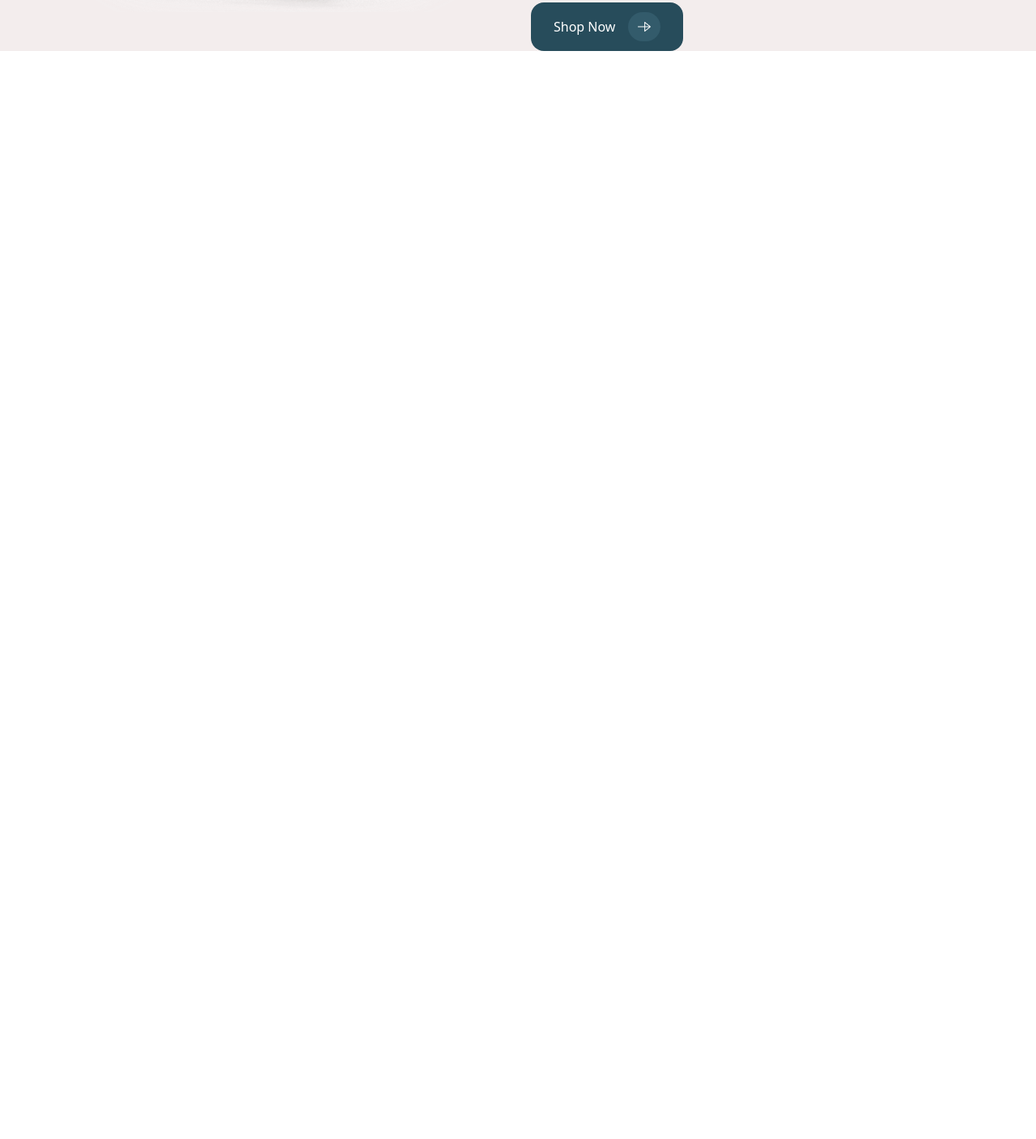
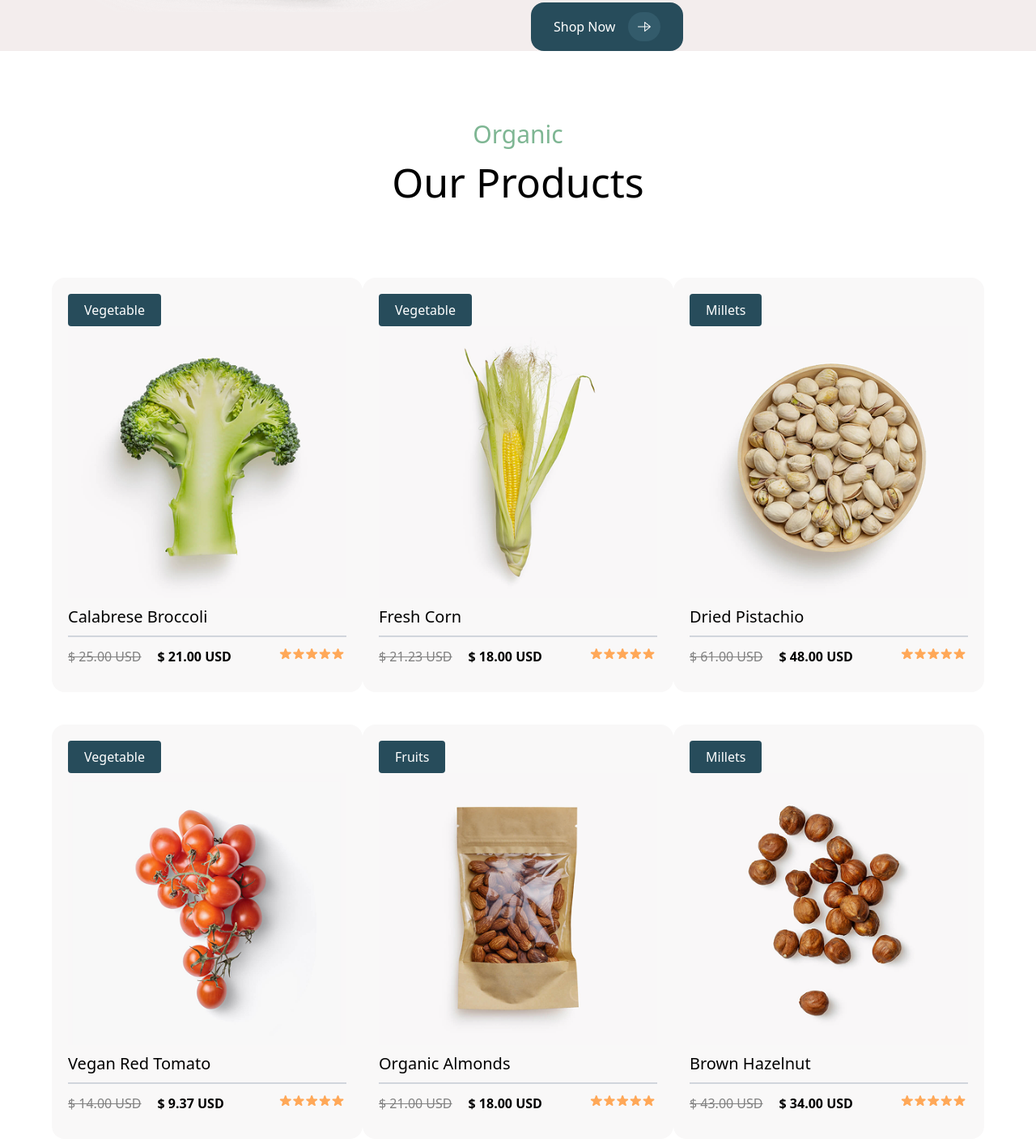
Before and after one commit to abubakrhomidov2009-ux/abubakr-7, a website: page src/index.html in a window 1280 px wide. Shown: the part 1905-3312 px from the top of the page at 81% size. Before the commit the page ends 1968 px from the top, so only its background shows below. Drawn offline with nearby package versions, Linux system fonts and the light colour scheme; files that its build step writes are made by us from their sources.

Commit message:
forth section

```diff
--- a/src/index.html
+++ b/src/index.html
@@ -1,11 +1,13 @@
 <!DOCTYPE html>
 <html lang="en">
+
 <head>
     <meta charset="UTF-8">
     <meta name="viewport" content="width=device-width, initial-scale=1.0">
     <title>Document</title>
     <link rel="stylesheet" href="output.css">
 </head>
+
 <body>
     <header class="">
         <nav class="max-w-300 m-auto w-[90%] flex justify-between items-center py-5">
@@ -43,7 +45,8 @@
     </header>
 
     <main>
-        <section class="max-w-400 m-auto w-[90%] lg:flex lg:flex-row flex flex-col lg:gap-0 gap-5 justify-between mt-20 ">
+        <section
+            class="max-w-400 m-auto w-[90%] lg:flex lg:flex-row flex flex-col lg:gap-0 gap-5 justify-between mt-20 ">
             <div class="bg-[url(bg2.png)] lg:w-166 h-90 bg-no-repeat text-white">
                 <div class="pl-10 pt-25">
                     <p class="font-serif text-[25px]">Natural!!</p>
@@ -66,7 +69,8 @@
         </section>
 
         <section class="bg-[#f3eded] mt-20">
-            <div class="max-w-400 m-auto w-[90%] lg:flex lg:flex-row flex flex-col-reverse items-center justify-between">
+            <div
+                class="max-w-400 m-auto w-[90%] lg:flex lg:flex-row flex flex-col-reverse items-center justify-between">
                 <div>
                     <img src="./IMAGE (16).png" alt="">
                 </div>
@@ -79,13 +83,16 @@
                         <h1 class="text-[40px]">Foods For Strong Health</h1>
                     </div>
 
-                    <p class="lg:w-140">Welcome to the world of natural and organic. Here you can discover the bounty of nature. We have grown on the principles of health, and care. We aim to give our customers a healthy chemical-free meal for perfect nutrition.</p>
+                    <p class="lg:w-140">Welcome to the world of natural and organic. Here you can discover the bounty of
+                        nature. We have grown on the principles of health, and care. We aim to give our customers a
+                        healthy chemical-free meal for perfect nutrition.</p>
 
                     <div class="flex items-center gap-5">
                         <div><img src="./Frame (2).png" alt=""></div>
                         <div class="flex flex-col gap-3">
                             <p class="text-[20px]">Organic Foods Only</p>
-                            <p class="lg:w-110">The Product that you ordered will be verified that we have or not if have we will start to move on with the next step.</p>
+                            <p class="lg:w-110">The Product that you ordered will be verified that we have or not if
+                                have we will start to move on with the next step.</p>
                         </div>
                     </div>
 
@@ -93,11 +100,13 @@
                         <div><img src="./Frame (3).png" alt=""></div>
                         <div class="flex flex-col gap-3">
                             <p class="text-[20px]">Quality Standards</p>
-                            <p class="lg:w-110">Once your product is packed it will be delivered to your nearby locality you can directly visit the to buy the product.</p>
+                            <p class="lg:w-110">Once your product is packed it will be delivered to your nearby locality
+                                you can directly visit the to buy the product.</p>
                         </div>
                     </div>
 
-                    <div class="text-white bg-[#274C5B] lg:m-0 m-auto  px-7 w-fit flex items-center gap-4 p-3 rounded-2xl">
+                    <div
+                        class="text-white bg-[#274C5B] lg:m-0 m-auto  px-7 w-fit flex items-center gap-4 p-3 rounded-2xl">
                         <p>Shop Now</p>
                         <div class="bg-[#335B6B] w-fit p-3 rounded-4xl">
                             <div><img src="./Vector (36).png" alt=""></div>
@@ -107,6 +116,130 @@
                 </div>
             </div>
         </section>
+
+        <section class="max-w-400 m-auto w-[90%]">
+            <div class="text-center py-20">
+                <p class="text-[#7EB693] text-[30px]">Organic</p>
+                <h1 class="text-[50px]">Our Products</h1>
+            </div>
+
+            <div class="flex flex-col gap-5 lg:gap-10">
+
+                <div class="lg:flex lg:flex-row flex flex-col lg:gap-0 gap-5 justify-between">
+                    <div class="bg-[#F9F8F8] w-fit p-5 rounded-2xl">
+                        <p class="text-white bg-[#274C5B] w-fit py-2 px-5 rounded-sm">Vegetable</p>
+
+                        <div><img src="./IMAGE (17).png" alt=""></div>
+
+                        <p class="text-[20px] border-b-2 border-gray-300 py-2">Calabrese Broccoli</p>
+
+                        <div class="flex justify-between py-3">
+                            <div class="flex gap-5">
+                                <p class="text-[gray] line-through">$ 25.00 USD</p>
+
+                                <p class="font-bold"> $ 21.00 USD</p>
+                            </div>
+
+                            <div><img src="./IMAGE (18).png" alt=""></div>
+                        </div>
+                    </div>
+
+                    <div class="bg-[#F9F8F8] w-fit p-5 rounded-2xl">
+                        <p class="text-white bg-[#274C5B] w-fit py-2 px-5 rounded-sm">Vegetable</p>
+
+                        <div><img src="./IMAGE (19).png" alt=""></div>
+
+                        <p class="text-[20px] border-b-2 border-gray-300 py-2">Fresh Corn</p>
+
+                        <div class="flex justify-between py-3">
+                            <div class="flex gap-5">
+                                <p class="text-[gray] line-through">$ 21.23 USD</p>
+
+                                <p class="font-bold"> $ 18.00 USD </p>
+                            </div>
+
+                            <div><img src="./IMAGE (18).png" alt=""></div>
+                        </div>
+                    </div>
+
+                    <div class="bg-[#F9F8F8] w-fit p-5 rounded-2xl">
+                        <p class="text-white bg-[#274C5B] w-fit py-2 px-5 rounded-sm">Millets</p>
+
+                        <div><img src="./IMAGE (20).png" alt=""></div>
+
+                        <p class="text-[20px] border-b-2 border-gray-300 py-2">Dried Pistachio</p>
+
+                        <div class="flex justify-between py-3">
+                            <div class="flex gap-5">
+                                <p class="text-[gray] line-through">$ 61.00 USD</p>
+
+                                <p class="font-bold">$ 48.00 USD </p>
+                            </div>
+
+                            <div><img src="./IMAGE (18).png" alt=""></div>
+                        </div>
+                    </div>
+                </div>
+
+                <div class="lg:flex lg:flex-row flex flex-col lg:gap-0 gap-5 justify-between">
+                    <div class="bg-[#F9F8F8] w-fit p-5 rounded-2xl">
+                        <p class="text-white bg-[#274C5B] w-fit py-2 px-5 rounded-sm">Vegetable</p>
+
+                        <div><img src="./IMAGE (21).png" alt=""></div>
+
+                        <p class="text-[20px] border-b-2 border-gray-300 py-2">Vegan Red Tomato</p>
+
+                        <div class="flex justify-between py-3">
+                            <div class="flex gap-5">
+                                <p class="text-[gray] line-through">$ 14.00 USD</p>
+
+                                <p class="font-bold">$ 9.37 USD</p>
+                            </div>
+
+                            <div><img src="./IMAGE (18).png" alt=""></div>
+                        </div>
+                    </div>
+
+                    <div class="bg-[#F9F8F8] w-fit p-5 rounded-2xl">
+                        <p class="text-white bg-[#274C5B] w-fit py-2 px-5 rounded-sm">Fruits</p>
+
+                        <div><img src="./IMAGE (22).png" alt=""></div>
+
+                        <p class="text-[20px] border-b-2 border-gray-300 py-2">Organic Almonds</p>
+
+                        <div class="flex justify-between py-3">
+                            <div class="flex gap-5">
+                                <p class="text-[gray] line-through">$ 21.00 USD</p>
+
+                                <p class="font-bold"> $ 18.00 USD </p>
+                            </div>
+
+                            <div><img src="./IMAGE (18).png" alt=""></div>
+                        </div>
+                    </div>
+
+                    <div class="bg-[#F9F8F8] w-fit p-5 rounded-2xl">
+                        <p class="text-white bg-[#274C5B] w-fit py-2 px-5 rounded-sm">Millets</p>
+
+                        <div><img src="./IMAGE (23).png" alt=""></div>
+
+                        <p class="text-[20px] border-b-2 border-gray-300 py-2">Brown Hazelnut</p>
+
+                        <div class="flex justify-between py-3">
+                            <div class="flex gap-5">
+                                <p class="text-[gray] line-through">$ 43.00 USD</p>
+
+                                <p class="font-bold">$ 34.00 USD</p>
+                            </div>
+
+                            <div><img src="./IMAGE (18).png" alt=""></div>
+                        </div>
+                    </div>
+                </div>
+
+            </div>
+        </section>
     </main>
 </body>
+
 </html>
```
Also changed, not shown: src/IMAGE (17).png (added), src/IMAGE (18).png (added), src/IMAGE (19).png (added), src/IMAGE (20).png (added), src/IMAGE (21).png (added), src/IMAGE (22).png (added), src/IMAGE (23).png (added).
